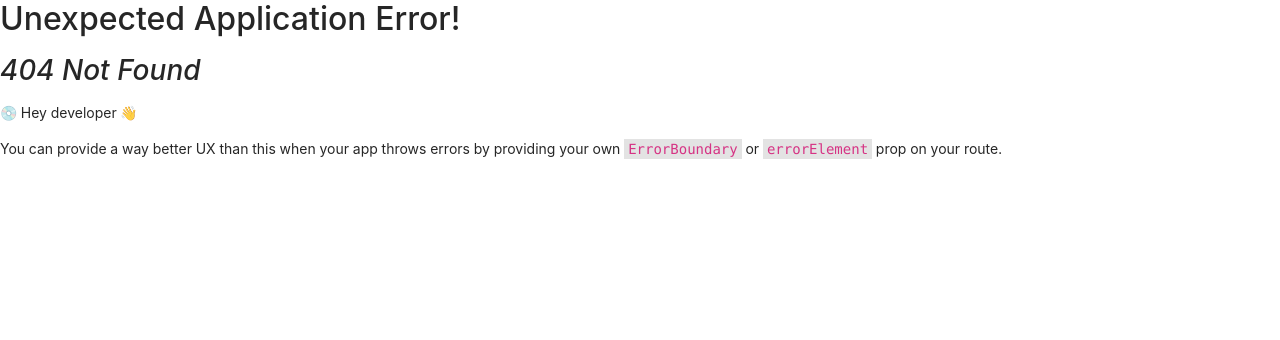
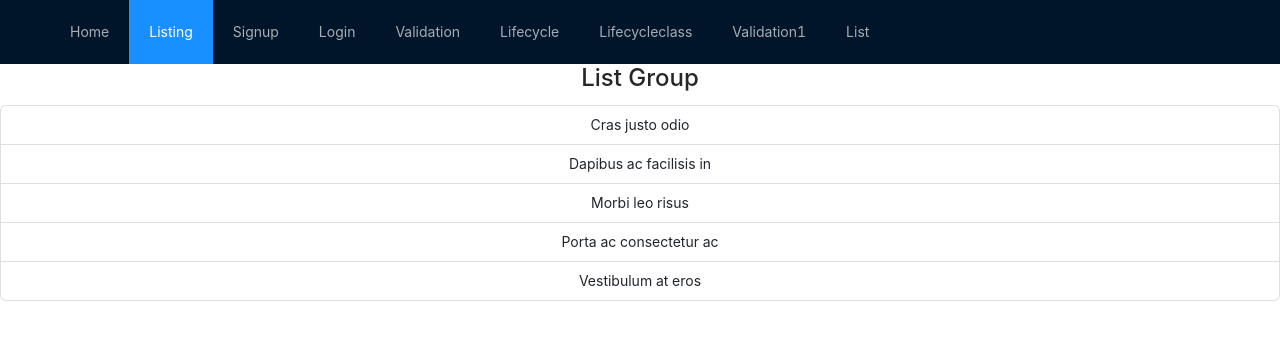
Before and after one commit to Arnab199993/React-Practice, a React (Create React App) app: page /list in a window 1280 px wide. Before the commit this address had no page. Shown: the top 340 px of the page. Built offline with nearby package versions, Linux system fonts and the light colour scheme.

Commit message:
Crud Operation

```diff
--- a/package.json
+++ b/package.json
@@ -9,7 +9,9 @@
     "@testing-library/user-event": "^13.5.0",
     "antd": "^4.24.2",
     "axios": "^1.1.3",
+    "bootstrap": "^5.2.2",
     "react": "^18.2.0",
+    "react-bootstrap": "^2.6.0",
     "react-dom": "^18.2.0",
     "react-hook-form": "^7.39.4",
     "react-router-dom": "^6.4.3",
--- /dev/null
+++ b/src/Config.js
@@ -0,0 +1,9 @@
+import React from 'react'
+
+const Config = () => {
+  return (
+    <div>Config</div>
+  )
+}
+
+export default Config
--- /dev/null
+++ b/src/components/List.js
@@ -0,0 +1,31 @@
+import React from 'react'
+import ListGroup from 'react-bootstrap/ListGroup';
+// import Button from 'react-bootstrap/Button';
+const List = (props) => {
+    // const handleclick=(id)=>{
+    //     props.deleteitem(id)
+    // }
+  return (
+    <div>
+        <h4>List Group</h4>
+        {/* {
+            props.data.map(ele=>{
+                // <ListGroup.Item key={ele._id}>{ele.name}<Button variant="primary">Delete</Button></ListGroup.Item>
+
+            })
+        } */}
+
+
+        <ListGroup>
+       <ListGroup.Item >Cras justo odio</ListGroup.Item>
+       <ListGroup.Item>Dapibus ac facilisis in</ListGroup.Item>
+      <ListGroup.Item>Morbi leo risus</ListGroup.Item>
+      <ListGroup.Item>Porta ac consectetur ac</ListGroup.Item>
+      <ListGroup.Item>Vestibulum at eros</ListGroup.Item>
+      {/* <Button onClick={()=>handleclick(ele._id)} variant="primary">Delete</Button> */}
+    </ListGroup>
+    </div>
+  )
+}
+
+export default List
--- a/src/components/Nav.js
+++ b/src/components/Nav.js
@@ -30,6 +30,10 @@ const Nav = () => {
   {
     key:8,
     label:<Link to={"./validation1"}>Validation1</Link>
+  },
+  {
+    key:9,
+    label:<Link to={"./home"}>List</Link>
   }
         ]
 
--- a/src/index.js
+++ b/src/index.js
@@ -4,6 +4,7 @@ import './index.css';
 import App from './App';
 import reportWebVitals from './reportWebVitals';
 import Routes from './routes';
+import 'bootstrap/dist/css/bootstrap.min.css';
 import {
   createBrowserRouter,
   RouterProvider,
--- /dev/null
+++ b/src/pages/Home.js
@@ -0,0 +1,55 @@
+import React, { useState } from 'react'
+import { useEffect } from 'react';
+import Container from 'react-bootstrap/Container';
+import Row from 'react-bootstrap/Row';
+import Col from 'react-bootstrap/Col';
+import List from '../components/List';
+import Config from '../Config';
+import axios from 'axios';
+
+const Home = () => {
+    const [isdeleted,setisdeleted]=useState(false)
+    const URL="http://54.158.178.13:8000/api/spartans"
+    const deleteitem=(id)=>{
+        //will make delete api call
+        axios.delete(`${Config.URL}/delete/${id}`).then(response=>{
+            console.log(response.data)
+            setstate(response.data)
+            setisdeleted(!isdeleted)
+        }).catch(error=>{
+            console.log(error)
+        })
+    }
+
+    const [state,setstate]=useState([])
+    const callapi=()=>{
+        axios.get(`${Config.URL}/`).then(response=>{
+            console.log(response.data)
+            setstate(response.data)
+        }).catch(error=>{
+            console.log(error)
+        })
+    }
+
+
+    useEffect(()=>{
+        callapi()
+    },[isdeleted])
+
+  return (
+    <div>
+        <h2>Home</h2>
+        <Container>
+        <Row>
+        <Col>
+        1 of 2
+        <List data={state} deleteitem={deleteitem}/>
+        </Col>
+        <Col>2 of 2</Col>
+      </Row>
+    </Container>
+    </div>
+  )
+}
+
+export default Home
```
Also changed, not shown: src/routes.js (+10 -0 lines), 1 other file (tests, documents, lock files or other folders).
